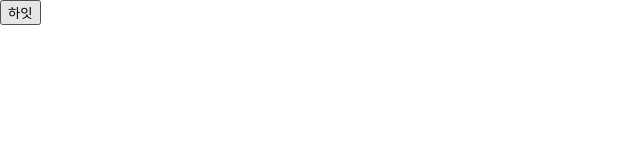
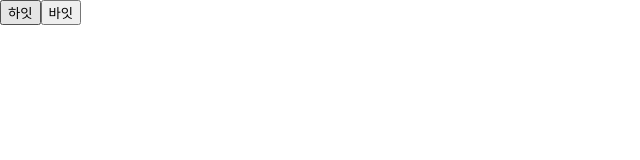
Before and after one commit to limdumb/React-Study, a React (Create React App) app: page / in a window 1280 px wide. Shown: the top 160 px of the page, without its empty margins (0-640 px from the left). Built offline with nearby package versions, Linux system fonts and the light colour scheme.

Commit message:
버튼 클릭시 비활성화 구현

```diff
--- a/src/Page/Home.jsx
+++ b/src/Page/Home.jsx
@@ -1,7 +1,13 @@
 export default function Home() {
     return (
-    <button onClick={(() => {
+    <div>
+    <button onClick={((e) => {
         console.log('그코잠 만세')
     })}>하잇</button>
+    <button onClick={((e) => {
+        e.target.disabled = true;
+    })}>바잇</button>
+    </div>
     );
+
 }
```
